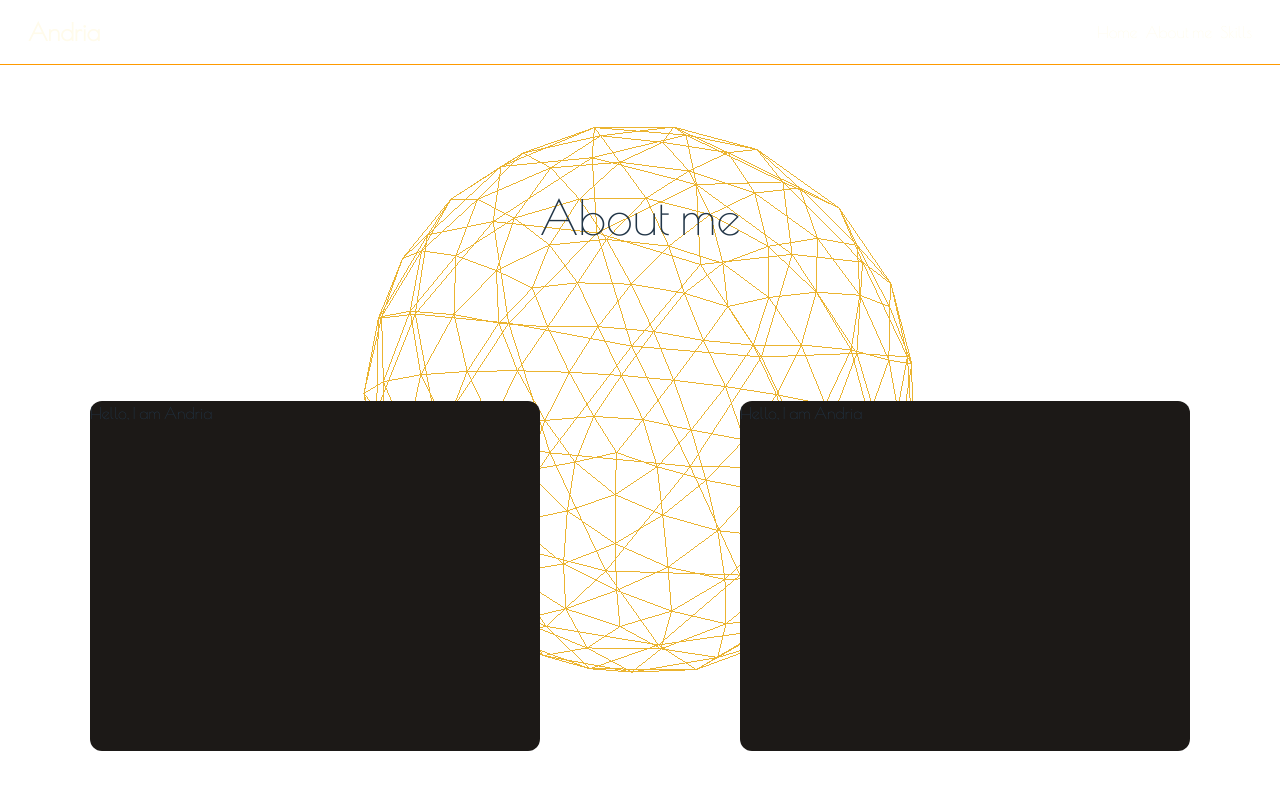
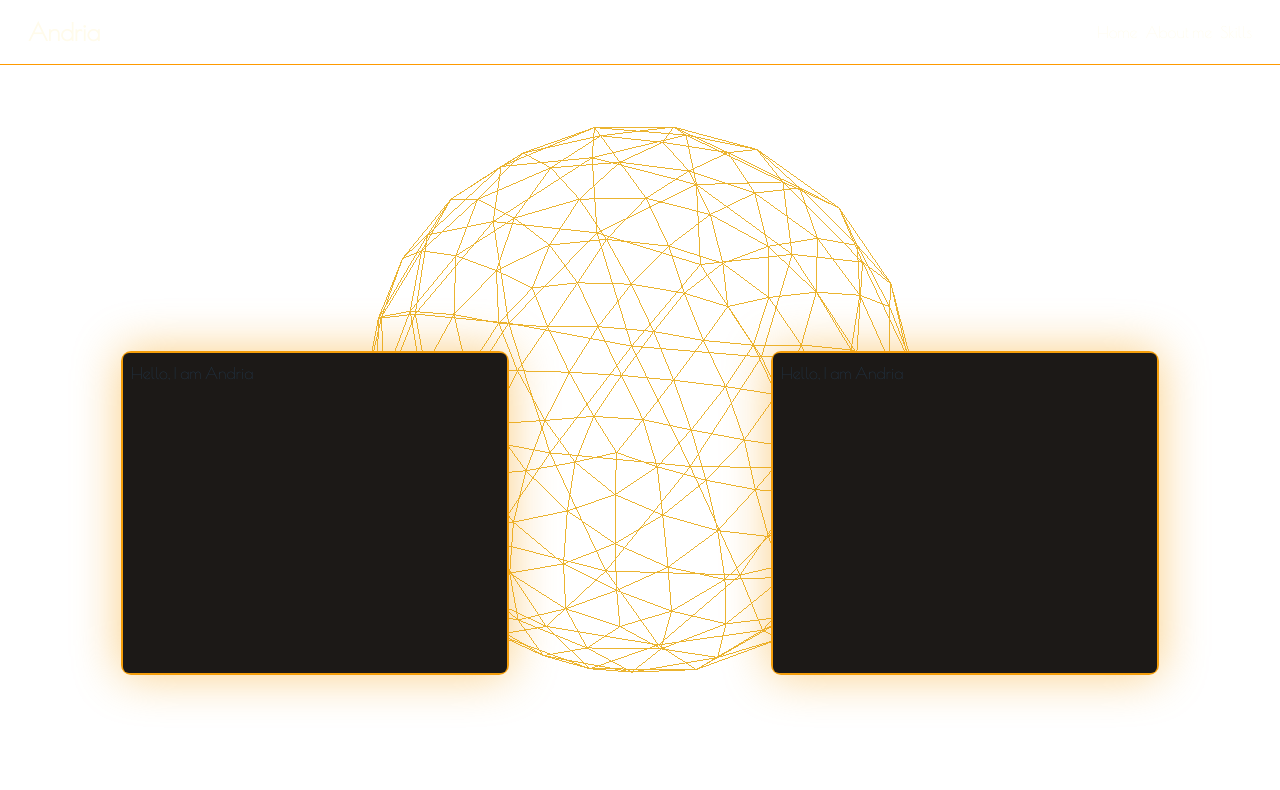
Before and after one commit to DAEL64/Portfolio, a React (Vite) app: page /about in a window 1280 px wide. Shown: the top 790 px of the page. Built offline with nearby package versions, Linux system fonts and the light colour scheme.

Commit message:
fixed the about me page and added animations.

```diff
--- a/package.json
+++ b/package.json
@@ -14,6 +14,7 @@
     "@tailwindcss/vite": "^4.1.13",
     "framer-motion": "^12.23.22",
     "gsap": "^3.13.0",
+    "lenis": "^1.3.11",
     "lucide-react": "^0.544.0",
     "motion": "^12.23.21",
     "popmotion": "^11.0.5",
--- a/src/components/Header.jsx
+++ b/src/components/Header.jsx
@@ -5,7 +5,7 @@ import { motion } from "motion/react";
 export default function Header() {
   return (
     <>
-      <div className="border-b-1 sticky top-0 w-full text-amber-50 my-2 border-b-amber-500 poiret-one-regular">
+      <div className="border-b-1 sticky z-50 top-0 w-full text-amber-50 my-2 border-b-amber-500 poiret-one-regular">
         <div className="flex items-center justify-between mx-5 my-2">
           <motion.div
             whileHover={{
--- a/src/pages/About.jsx
+++ b/src/pages/About.jsx
@@ -1,17 +1,34 @@
+import { useEffect } from "react";
+import "../styles/about.css";
+
 export default function About() {
+  useEffect(() => {
+    const observer = new IntersectionObserver((entries) => {
+      entries.forEach((entry) => {
+        if (entry.isIntersecting) {
+          entry.target.classList.add("show");
+        } else {
+          entry.target.classList.remove("show");
+        }
+      });
+    }, {});
+    const aboutElements = document.querySelectorAll(".aboutCard");
+    aboutElements.forEach((el) => observer.observe(el));
+  });
+
   return (
     <>
       <section id="about">
         <div className="h-dvh poiret-one-regular flex flex-col pt-30">
-          <div>
-            <div className="flex w-full justify-center text-5xl">
-              <p>About me</p>
-            </div>
-            <div className="w-full flex gap-5 justify-around mt-40">
-              <div className="bg-stone-900 rounded-xl w-[450px] h-[350px]">
+          <div className="w-full flex justify-around gap-5 mt-40">
+            <div className="cardWrap">
+              <div className="aboutCard bg-stone-900 rounded-md min-w-96 min-h-80 flex p-2">
                 <p>Hello, I am Andria</p>
               </div>
-              <div className="bg-stone-900 rounded-xl w-[450px] h-[350px]">
+            </div>
+
+            <div className="cardWrap">
+              <div className="aboutCard bg-stone-900 rounded-md min-w-96 min-h-80 flex p-2">
                 <p>Hello, I am Andria</p>
               </div>
             </div>
--- /dev/null
+++ b/src/styles/about.css
@@ -0,0 +1,33 @@
+.aboutCard {
+  opacity: 0;
+  clip-path: inset(0 50% 0 50%);
+  transform: scale(0.9);
+  transition: all 600ms ease;
+  position: relative;
+}
+
+.aboutCard.show {
+  opacity: 1;
+  clip-path: inset(0 0 0 0);
+  transform: scale(1);
+}
+
+.cardWrap {
+  position: relative;
+  display: inline-block;
+}
+
+.cardWrap::before,
+.cardWrap::after {
+  content: "";
+  position: absolute;
+  inset: -2px;
+  border-radius: 10px;
+  background: rgb(245 158 11);
+  z-index: -1;
+}
+
+.cardWrap::before{
+  filter: blur(1.5rem);
+  opacity: 0.5;
+}
```
Also changed, not shown: 1 other file (tests, documents, lock files or other folders).
